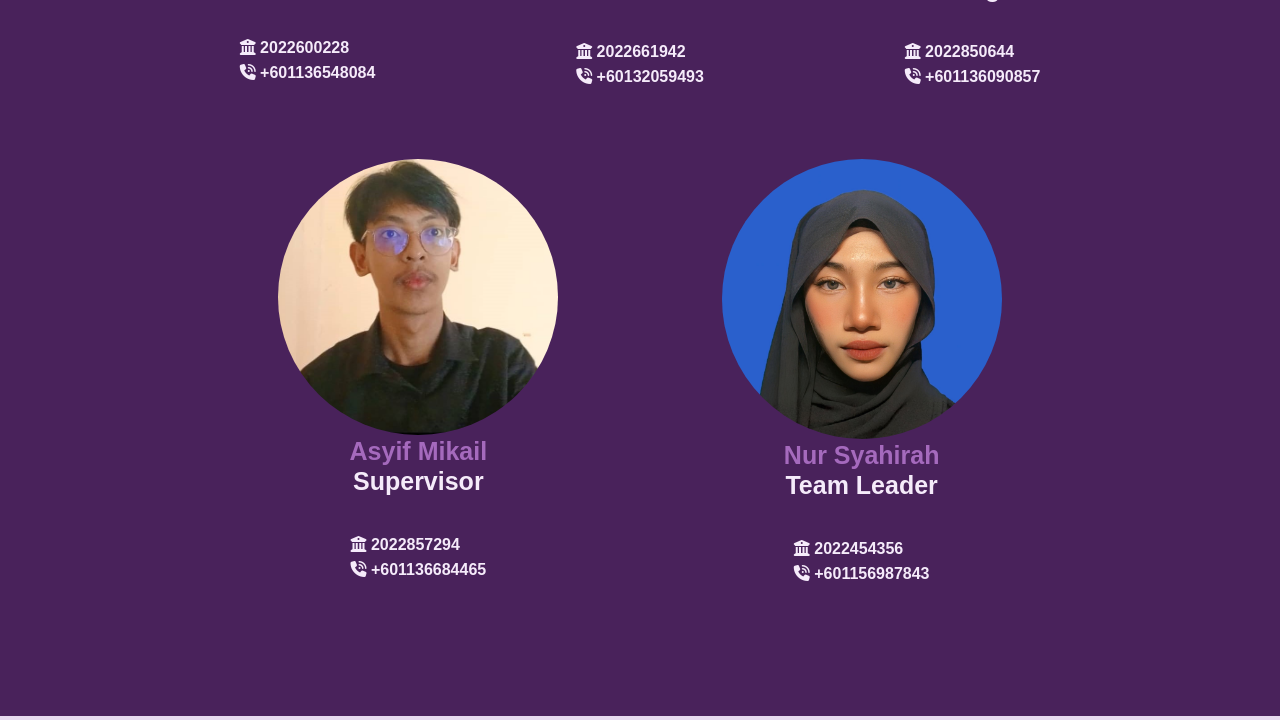
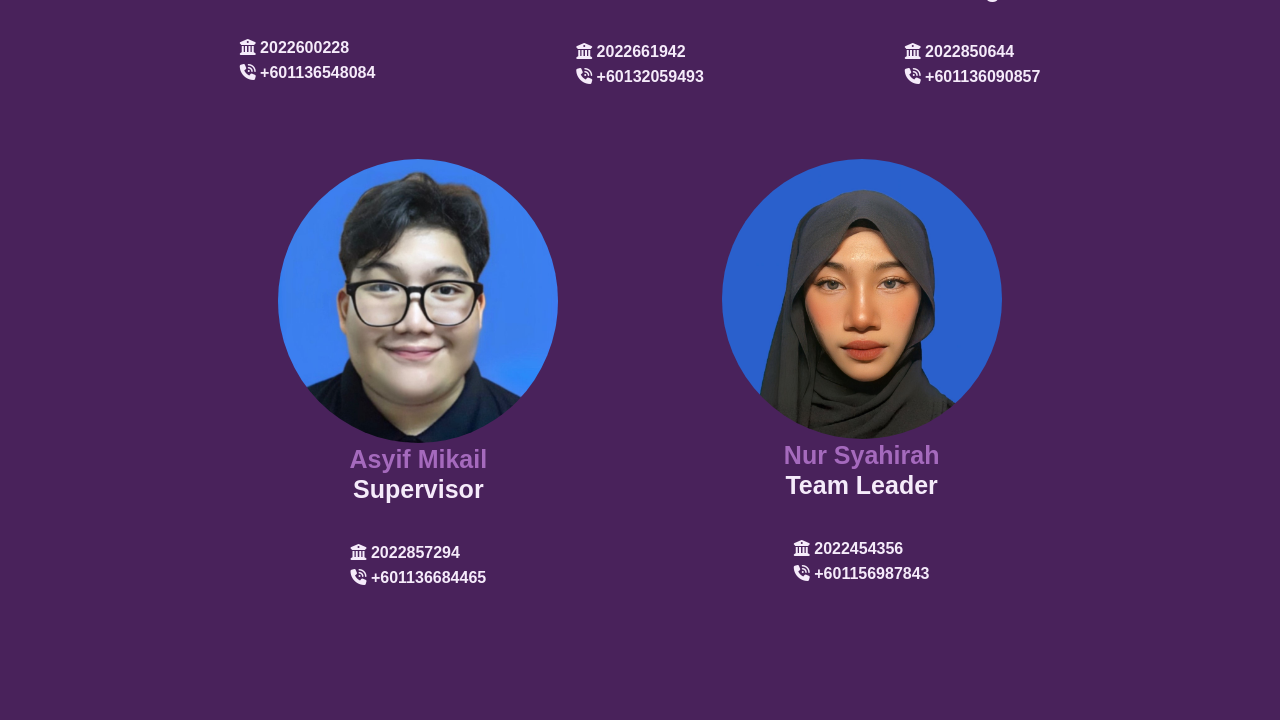
Before and after one commit to dzu111/Brik., a plain HTML site: page html/member.html in a window 1280 px wide. Shown: the part 1456-2176 px from the top of the page. Drawn offline with Linux system fonts and the light colour scheme; a web font is replaced by a local one.

Commit message:
member.html

```diff
--- a/html/member.html
+++ b/html/member.html
@@ -146,7 +146,7 @@
             <div class="responsive-cell-block wk-desk-3 wk-ipadp-3 wk-tab-6 wk-mobile-12 team-card-container">
                 <div class="team-card">
                   <div class="img-wrapper">
-                    <img class="team-img" src="../img/myself.jpeg">
+                    <img class="team-img" src="../img/asepp.jpeg">
                   </div>
                   <p class="text-blk name">
                     Asyif Mikail
```
